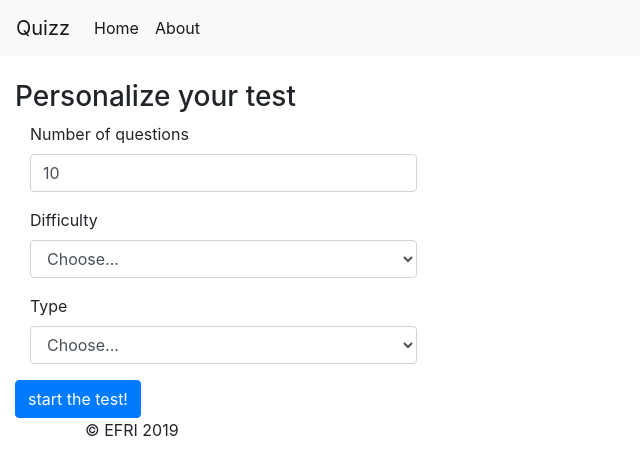
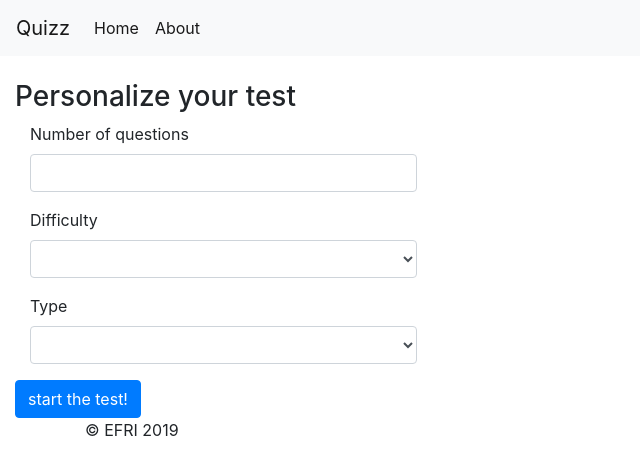
Before and after one commit to mohamessi/Quizz, an Angular app: page /personalized in a window 1280 px wide. Shown: the top 474 px of the page, without its empty margins (0-640 px from the left). Built offline with nearby package versions, Linux system fonts and the light colour scheme.

Commit message:
form finished!

```diff
--- a/src/app/app.module.ts
+++ b/src/app/app.module.ts
@@ -1,9 +1,9 @@
 import { BrowserModule } from '@angular/platform-browser';
 import { NgModule } from '@angular/core';
+import { AppRoutingModule } from './app-routing.module';
+import { FormsModule }   from '@angular/forms';
 import { HttpClientModule } from '@angular/common/http';
 
-
-import { AppRoutingModule } from './app-routing.module';
 import { AppComponent } from './app.component';
 import { HomeComponent } from './pages/home/home.component';
 import { FastComponent } from './pages/fast/fast.component';
@@ -19,6 +19,7 @@ import { PersonalizedComponent } from './pages/personalized/personalized.compone
   imports: [
     BrowserModule,
     AppRoutingModule,
+    FormsModule,
     HttpClientModule
   ],
   providers: [],
--- a/src/app/pages/personalized/personalized.component.html
+++ b/src/app/pages/personalized/personalized.component.html
@@ -1,15 +1,15 @@
 <h3>
   Personalize your test
 </h3>
-<form>
+<form (ngSubmit)="onSubmit" class="quizzForm" #qf="ngForm">
   <div class="form-group col-md-4">
       <label for="amount">Number of questions</label>
-      <input type="number" name="amount" id="amount" class="form-control" min="1" max="50" value="10">
+      <input type="number" name="amount" id="amount" class="form-control" min="1" max="50" value="10" [(ngModel)]="nbrQuestions">
     </div>
 
   <div class="form-group col-md-4">
       <label for="difficulty">Difficulty</label>
-      <select name="difficulty" class="form-control">
+      <select name="difficulty" class="form-control" [(ngModel)]="difficulty">
         <option selected>Choose...</option>
         <option value="any">Any</option>
         <option value="easy">Easy</option>
@@ -20,7 +20,7 @@
 
   <div class="form-group col-md-4">
       <label for="type">Type</label>
-      <select name="type" class="form-control">
+      <select name="type" class="form-control" [(ngModel)]="type">
         <option selected>Choose...</option>
         <option value="any">Any Type</option>
         <option value="multiple">Multiple Choice</option>
--- a/src/app/pages/personalized/personalized.component.ts
+++ b/src/app/pages/personalized/personalized.component.ts
@@ -7,6 +7,10 @@ import { QuizzService } from 'src/app/services/quizz.service';
   styleUrls: ['./personalized.component.scss']
 })
 export class PersonalizedComponent implements OnInit {
+
+  nbrQuestions: number;
+  difficulty: string;
+  type: string;
 
   constructor(private quizzService: QuizzService) { }
 
@@ -18,7 +22,7 @@ export class PersonalizedComponent implements OnInit {
 
   }
 
-  displayElemForm()
+  onSubmit()
   {}
 
 }
--- a/src/app/services/quizz.service.ts
+++ b/src/app/services/quizz.service.ts
@@ -10,7 +10,7 @@ import { TriviaResponse} from '../responses/trivia-response';
 export class QuizzService {
 
   url: string = 'https://opentdb.com/api.php?amount=10';
-  urlPersonalized: string = 'https://opentdb.com/api.php';
+  urlPerso: string = 'https://opentdb.com/api.php';
 
   constructor(private http: HttpClient) { }
 
@@ -18,9 +18,9 @@ export class QuizzService {
     return this.http.get<TriviaResponse>(this.url);
   }
 
-  getPersonalizedQuizz(nQuestion: number, difficulty: string, type:string)
+  getPersonalizedQuizz(nbrQuestions: number, difficulty: string, type: string)
   {
-    return this.http.get<TriviaResponse>(this.urlPersonalized + '?amount=' + nQuestion +
+    return this.http.get<TriviaResponse>(this.urlPerso + '?amount=' + nbrQuestions +
                                         '&difficulty=' + difficulty + '&type=' + type);
   }
 }
```
